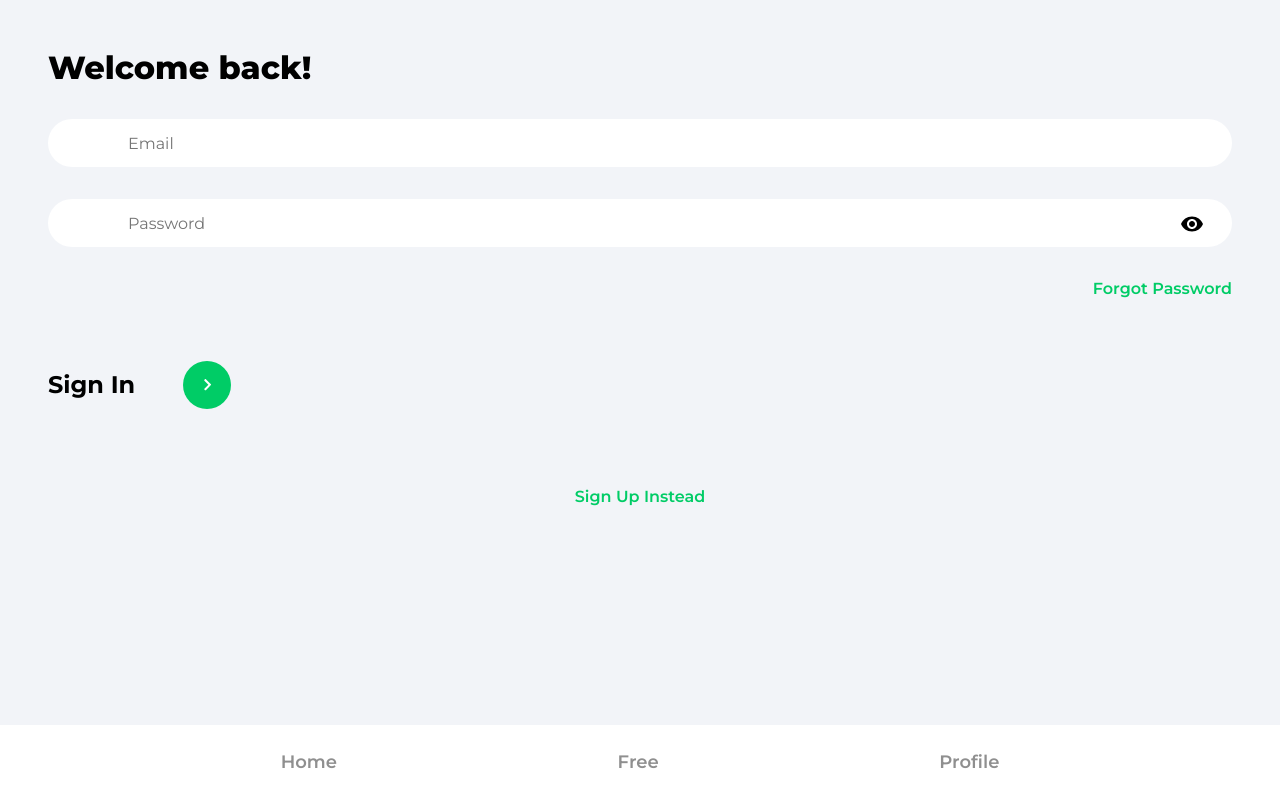
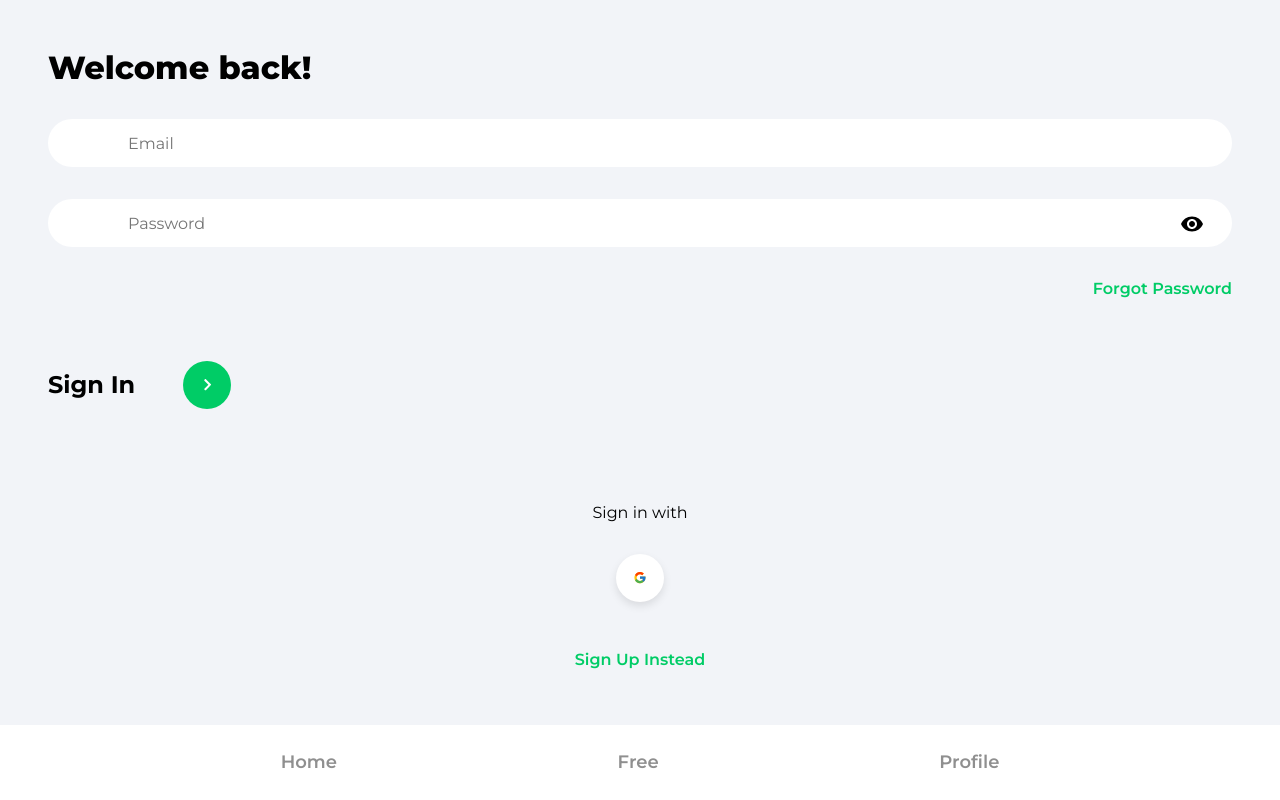
Before and after one commit to muksis/zero-waste, a React (Create React App) app: page /sign-in in a window 1280 px wide. Built offline with nearby package versions, Linux system fonts and the light colour scheme; no server answers; the HTML template or start-up script is replaced by a standard one.

Commit message:
Add google auth

```diff
--- /dev/null
+++ b/src/components/Oath.jsx
@@ -0,0 +1,47 @@
+import { useLocation, useNavigate } from 'react-router-dom';
+import { getAuth, signInWithPopup, GoogleAuthProvider } from 'firebase/auth';
+import { doc, setDoc, getDoc, serverTimestamp } from 'firebase/firestore';
+import { db } from '../firebase.config';
+import { toast } from 'react-toastify';
+import { FcGoogle } from 'react-icons/fc';
+
+const OAuth = () => {
+  const navigate = useNavigate();
+  const location = useLocation();
+
+  const onGoogleClick = async () => {
+    try {
+      const auth = getAuth();
+      const provider = new GoogleAuthProvider();
+      const result = await signInWithPopup(auth, provider);
+      const user = result.user;
+
+      //Check for user
+      const docRef = doc(db, 'users', user.uid);
+      const docSnap = await getDoc(docRef);
+
+      //If user doesn't exist create user
+      if (!docSnap.exits()) {
+        await setDoc(doc(db, 'users', user.uid), {
+          name: user.displayName,
+          email: user.email,
+          timestamp: serverTimestamp(),
+        });
+      }
+      navigate('/');
+    } catch (error) {
+      toast.error('Could not authorize with Google');
+    }
+  };
+
+  return (
+    <div className='socialLogin'>
+      <p>Sign {location.pathname === '/sign-up' ? 'up ' : 'in'} with</p>
+      <button className='socialIconDiv' onClick={onGoogleClick}>
+        <FcGoogle className='socialIconImg' />
+      </button>
+    </div>
+  );
+};
+
+export default OAuth;
--- a/src/index.css
+++ b/src/index.css
@@ -273,7 +273,7 @@
   justify-content: center;
   align-items: center;
   padding: 0.75rem;
-  margin: 1.5rem;
+  margin: 1rem;
   width: 3rem;
   height: 3rem;
   background-color: #ffffff;
@@ -286,11 +286,11 @@
 }
 
 .registerLink {
-  margin-top: 4rem;
+  margin-top: 2rem;
   color: #00cc66;
   font-weight: 600;
   text-align: center;
-  margin-bottom: 3rem;
+  margin-bottom: 1rem;
 }
 
 @media (min-width: 1217px) {
--- a/src/pages/SignIn.jsx
+++ b/src/pages/SignIn.jsx
@@ -2,6 +2,7 @@
 import { toast } from 'react-toastify';
 import { Link, useNavigate } from 'react-router-dom';
 import { FaChevronRight } from 'react-icons/fa';
+import OAuth from '../components/Oath';
 import { getAuth, signInWithEmailAndPassword } from 'firebase/auth';
 import visibilityIcon from '../assets/svg/visibilityIcon.svg';
 
@@ -90,7 +91,7 @@
             </div>
           </form>
 
-          {/* Google OAuth */}
+          <OAuth />
 
           <Link to='/sign-up' className='registerLink'>
             Sign Up Instead
--- a/src/pages/SignUp.jsx
+++ b/src/pages/SignUp.jsx
@@ -1,6 +1,7 @@
 import { useState } from 'react';
 import { Link, useNavigate } from 'react-router-dom';
 import { toast } from 'react-toastify';
+import OAuth from '../components/Oath';
 import {
   getAuth,
   createUserWithEmailAndPassword,
@@ -116,7 +117,7 @@
             </div>
           </form>
 
-          {/* Google OAuth */}
+          <OAuth />
 
           <Link to='/sign-in' className='registerLink'>
             Sign In Instead
```
